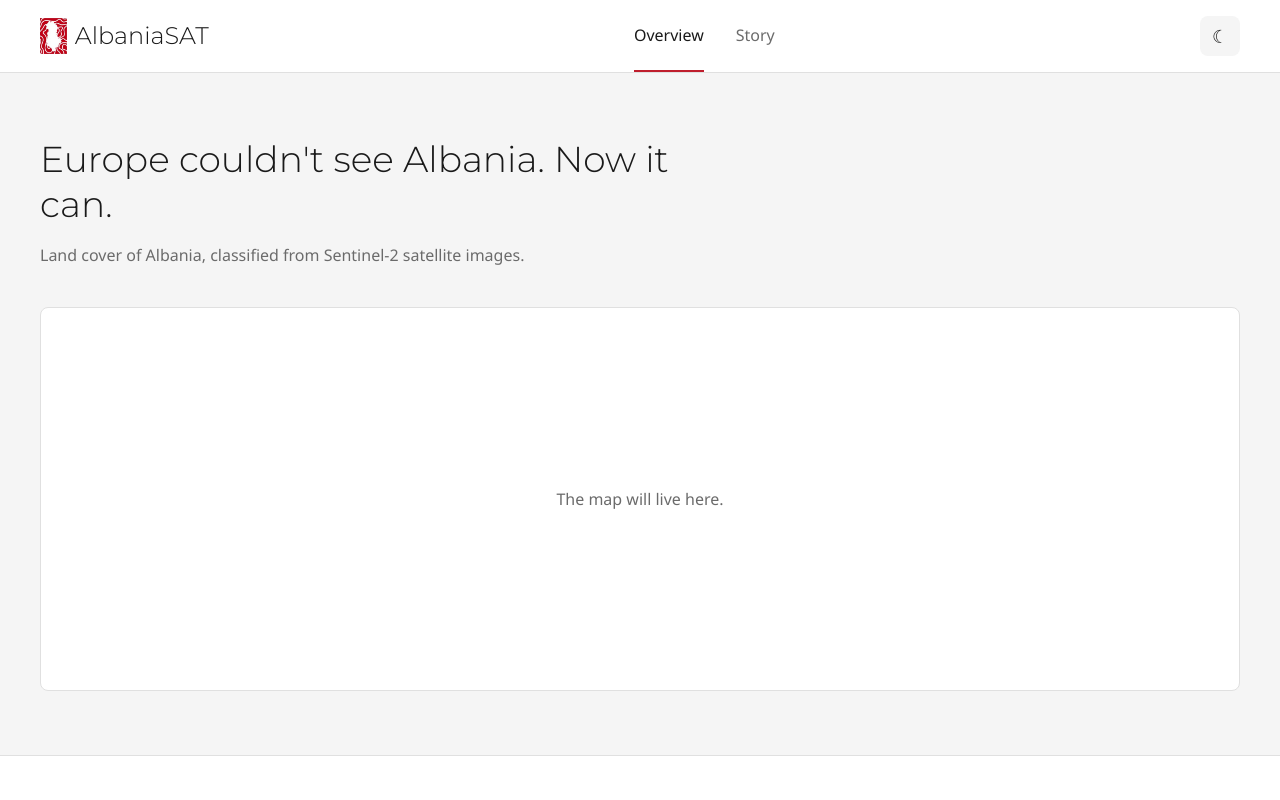
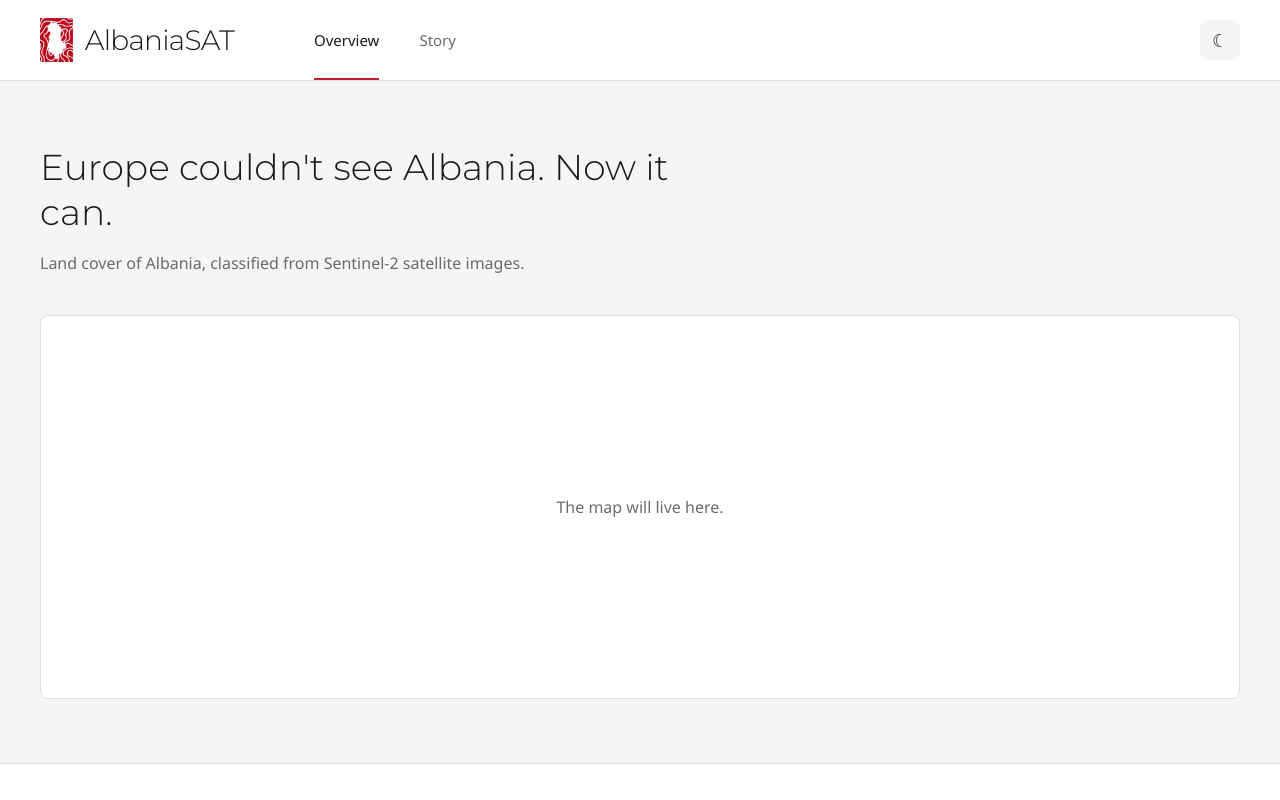
Before and after one commit to virvihuta/AlbaniaSAT, a React (Vite) app in the folder frontend/: page / in a window 1280 px wide. Shown: the top 800 px of the page. Built offline with nearby package versions, Linux system fonts and the light colour scheme; no server answers.

Commit message:
New header with bigger logo, animated navigation and dark mode button, plus footer

```diff
--- a/frontend/src/components/Logo.jsx
+++ b/frontend/src/components/Logo.jsx
@@ -3,9 +3,9 @@ import { Link } from 'react-router-dom'
 // Red logo mark with the name next to it. Clicking it goes to the start page.
 export default function Logo({ to = '/' }) {
   return (
-    <Link to={to} className="flex items-center gap-2">
-      <img src="/logo.png" alt="" className="h-9" />
-      <span className="hidden font-heading text-2xl font-light sm:inline">AlbaniaSAT</span>
+    <Link to={to} className="flex items-center gap-3">
+      <img src="/logo.png" alt="" className="h-11" />
+      <span className="hidden font-heading text-[1.75rem] font-light tracking-tight sm:inline">AlbaniaSAT</span>
     </Link>
   )
 }
--- a/frontend/src/components/PublicLayout.jsx
+++ b/frontend/src/components/PublicLayout.jsx
@@ -13,24 +13,28 @@ export default function PublicLayout({ children }) {
   return (
     <div className="flex min-h-screen flex-col">
       <header className="sticky top-0 z-10 border-b border-border bg-surface">
-        <div className="mx-auto flex h-18 max-w-7xl items-center justify-between gap-6 px-6 md:px-10">
+        <div className="mx-auto flex h-20 max-w-7xl items-center gap-6 px-6 md:px-10">
           <Logo />
-          <nav className="flex h-full gap-8">
+          <nav className="flex h-full gap-2 sm:ml-10">
             {links.map((link) => (
               <NavLink
                 key={link.to}
                 to={link.to}
                 end={link.to === '/'}
                 className={({ isActive }) =>
-                  'flex items-center border-b-2 ' +
-                  (isActive ? 'border-primary text-foreground' : 'border-transparent text-muted hover:text-foreground')
+                  // Red line under the link: full for the open page, grows in on hover for the others
+                  'relative flex items-center px-4 text-[15px] font-medium transition-colors ' +
+                  'after:absolute after:inset-x-4 after:bottom-0 after:h-0.5 after:bg-primary after:transition-transform ' +
+                  (isActive ? 'text-foreground after:scale-x-100' : 'text-muted after:scale-x-0 hover:text-foreground hover:after:scale-x-100')
                 }
               >
                 {link.label}
               </NavLink>
             ))}
           </nav>
-          <ThemeToggle />
+          <div className="ml-auto">
+            <ThemeToggle />
+          </div>
         </div>
       </header>
 
```
